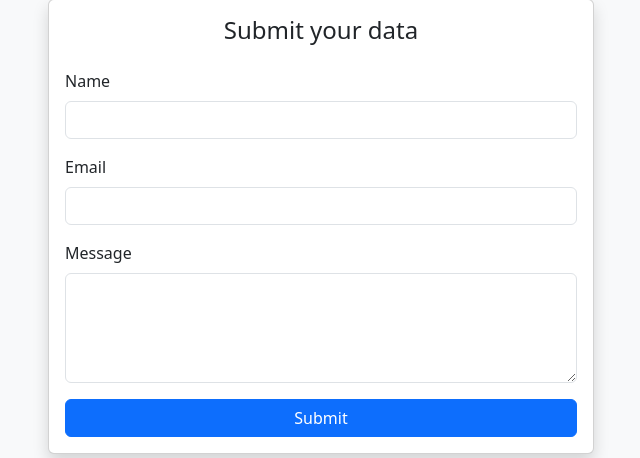
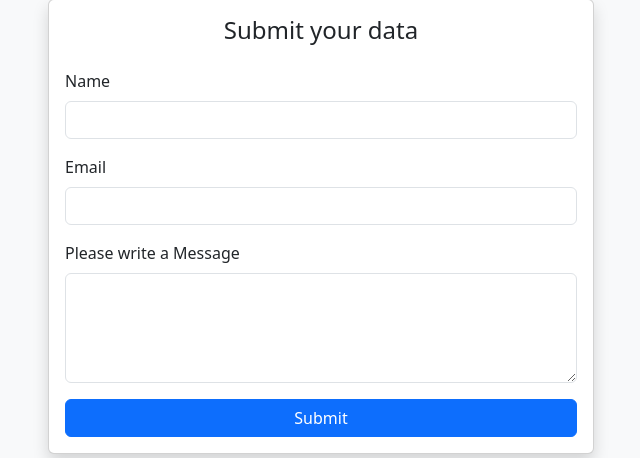
Before and after one commit to GeyasreeR/Tutedude-Assignments, a Flask app: page / in a window 1280 px wide. Shown: the part 49-507 px from the top of the page, without its empty margins (319-959 px from the left). Run offline with Flask 3, Linux system fonts and the light colour scheme.

Commit message:
updated the contents

```diff
--- a/templates/form.html
+++ b/templates/form.html
@@ -35,7 +35,7 @@
                 <input type="email" class="form-control" id="email" name="email" value="{{ email|default('') }}">
               </div>
               <div class="mb-3">
-                <label for="message" class="form-label">Message</label>
+                <label for="message" class="form-label">Please write a Message</label>
                 <textarea class="form-control" id="message" name="message" rows="4">{{ message|default('') }}</textarea>
               </div>
               <button type="submit" class="btn btn-primary w-100">Submit</button>
```
